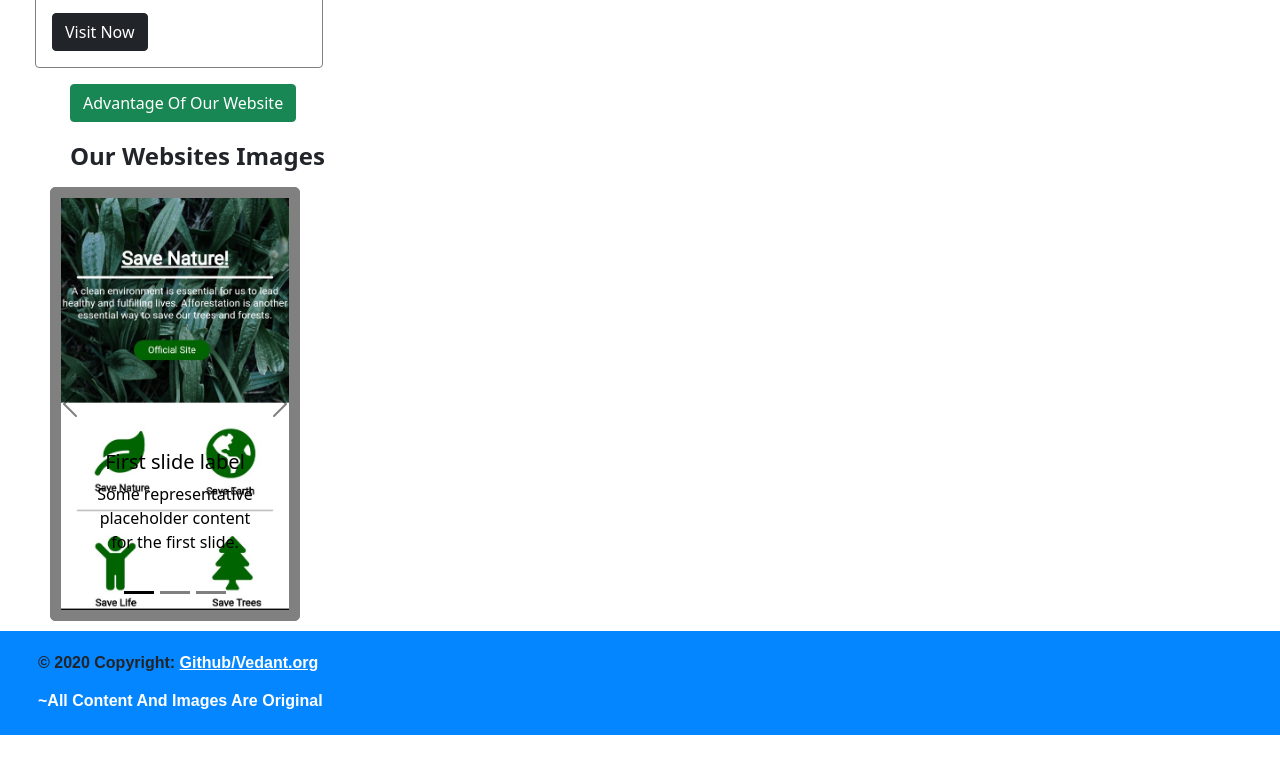
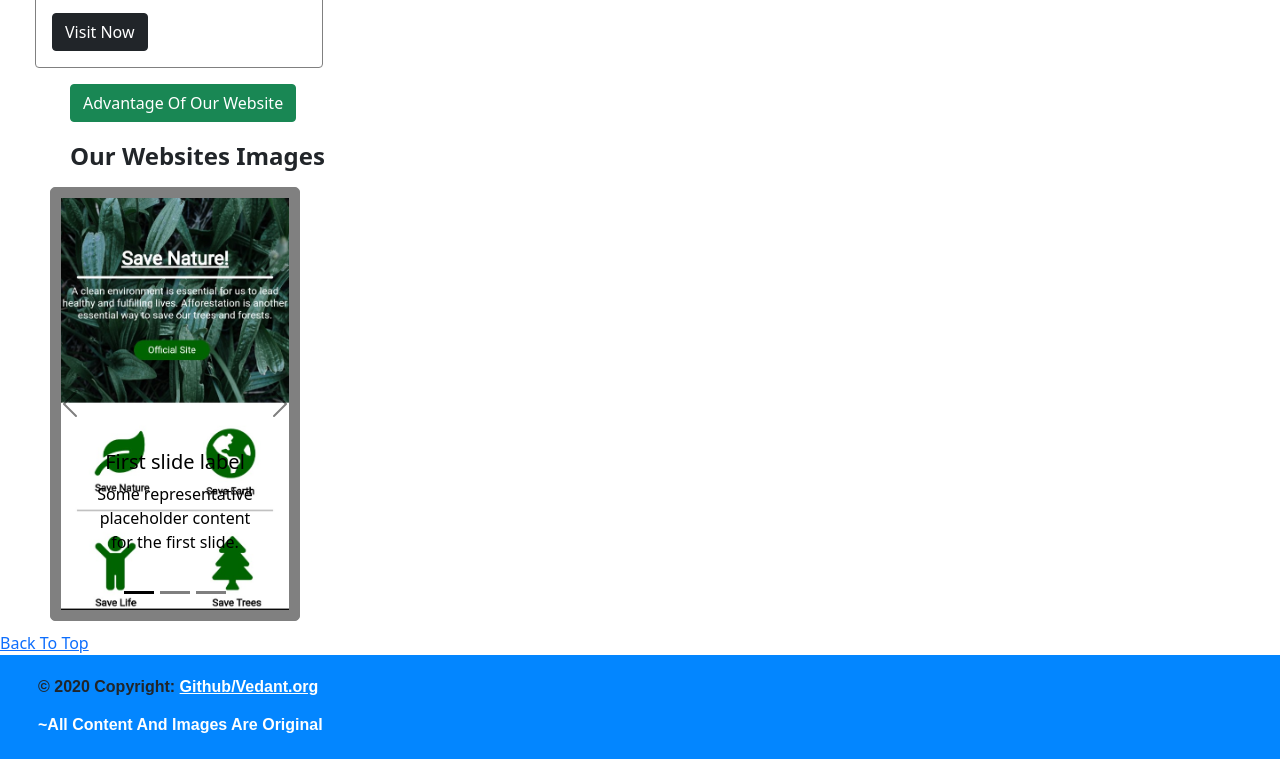
Before and after one commit to iamvedantmahajan/vedant.org, a plain HTML site: page index.html in a window 1280 px wide. Shown: the part 503-1262 px from the top of the page. Before the commit the page ends 1238 px from the top, so only its background shows below. Drawn offline with nearby package versions, Linux system fonts and the light colour scheme; a script that the page names is missing.

Commit message:
Update index.html

```diff
--- a/index.html
+++ b/index.html
@@ -17,7 +17,7 @@
   <link rel="stylesheet" href="https://cdnjs.cloudflare.com/ajax/libs/font-awesome/4.7.0/css/font-awesome.min.css">
 </head>
 <body>
-  <nav class="navbar navbar-expand-lg navbar-dark bg-dark">
+  <nav id="scrolltop" class="navbar navbar-expand-lg navbar-dark bg-dark">
   <div class="container-fluid">
     <a class="navbar-brand" href="#">Github/Vedant.org</a>
     <button class="navbar-toggler" type="button" data-bs-toggle="collapse" data-bs-target="#navbarSupportedContent" aria-controls="navbarSupportedContent" aria-expanded="false" aria-label="Toggle navigation">
@@ -124,16 +124,24 @@
     <span class="visually-hidden">Next</span>
   </button>
 </div>
+<!--end slide-->
 
 
-  <footer class="page-footer font-small blue">
+
+<!--backtotop-->
+<div class="backtotop">
+  <a href="#scrolltop">Back To Top</a>
+</div>
+<!--End backtotop-->
 
   <!-- Copyright -->
+  <footer>
   <div class="footer">© 2020 Copyright:
     <a href="https://github.com/Vedantvm">Github/Vedant.org</a>
   </div>
   <div class="credit">~All Content And Images Are Original</div>
   <!-- Copyright -->
+  </footer>
   <!--Scripts-->
   <script src="main.js"></script>
   <script src="https://cdn.jsdelivr.net/npm/@popperjs/core@2.9.2/dist/umd/popper.min.js" integrity="sha384-IQsoLXl5PILFhosVNubq5LC7Qb9DXgDA9i+tQ8Zj3iwWAwPtgFTxbJ8NT4GN1R8p" crossorigin="anonymous"></script>
```
